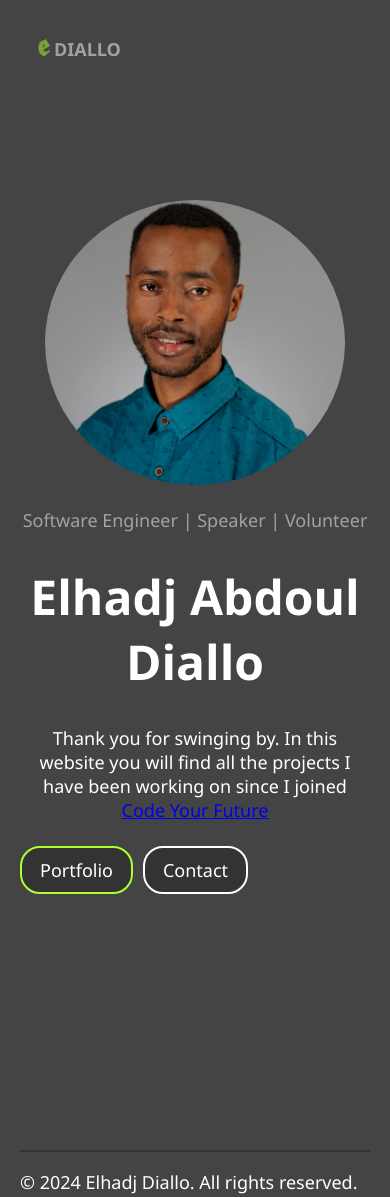
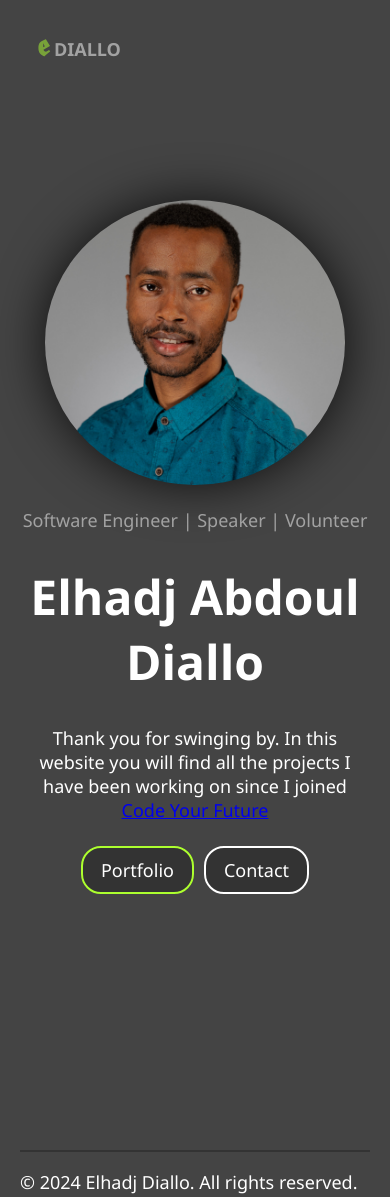
Before and after one commit to eediallo/eediallo.github.io, a React (Create React App) app in the folder my-portfolio/: page / in a window 390 px wide. Shown: the top 1197 px of the page. Built offline with nearby package versions, Linux system fonts and the light colour scheme.

Commit message:
updates profile styles

```diff
--- a/my-portfolio/src/App.css
+++ b/my-portfolio/src/App.css
@@ -111,6 +111,8 @@ nav a:hover, nav a:focus {
   border-radius: 50%;
   width: 300px;
   height: auto;
+  background-color: #444;
+  box-shadow: 0 0 50px rgba(0, 0, 0, 0.8);
 }
 
 .port-contact-btn{
@@ -302,38 +304,14 @@ footer {
 
 @media screen and (max-width: 1024px){
   .main-home{
+    display: block;
     height: 900px;
     margin: 50px 0;
-  }
-}
-
-@media (max-width: 600px) {
-  .itd-grid-list {
-    grid-template-columns: 1fr;
-  }
-
-  .portfolio-grid-list {
-    grid-template-columns: 1fr;
-  }
-
-  #page-body {
-    padding-top: 72px;
-    padding-left: 20px;
-    padding-right: 20px;
-    width: 100%;
+    text-align: center;
+    max-width: 100%;
   }
 
 
-  .main-home{
-    display: block;
-    max-width: 100%;
-    text-align: center;
-  }
-
-  .profile-picture{
-
-    height: auto;
-  }
   .nav-right{
     display: none;
   }
@@ -345,6 +323,29 @@ footer {
   .social{
     display: none;
   }
+
+  .port-contact-btn{
+    justify-content: center;
+  }
+}
+
+
+
+@media (max-width: 600px) {
+  .itd-grid-list {
+    grid-template-columns: 1fr;
+  }
+
+  .portfolio-grid-list {
+    grid-template-columns: 1fr;
+  }
+/*
+  #page-body {
+    padding-top: 72px;
+    padding-left: 20px;
+    padding-right: 20px;
+    width: 100%;
+  } */
 }
 
 @media (min-width: 601px) and (max-width: 768px) {
```
